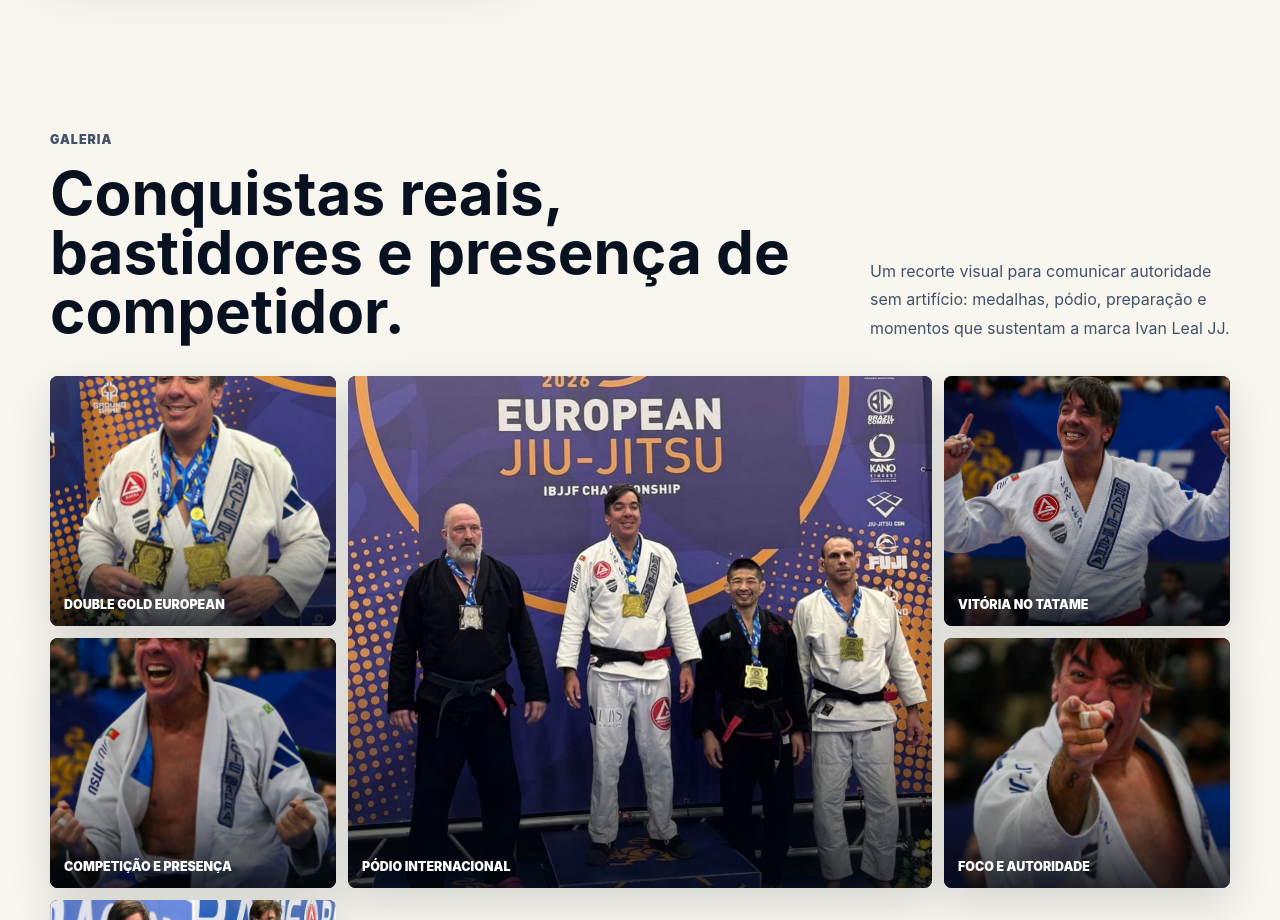
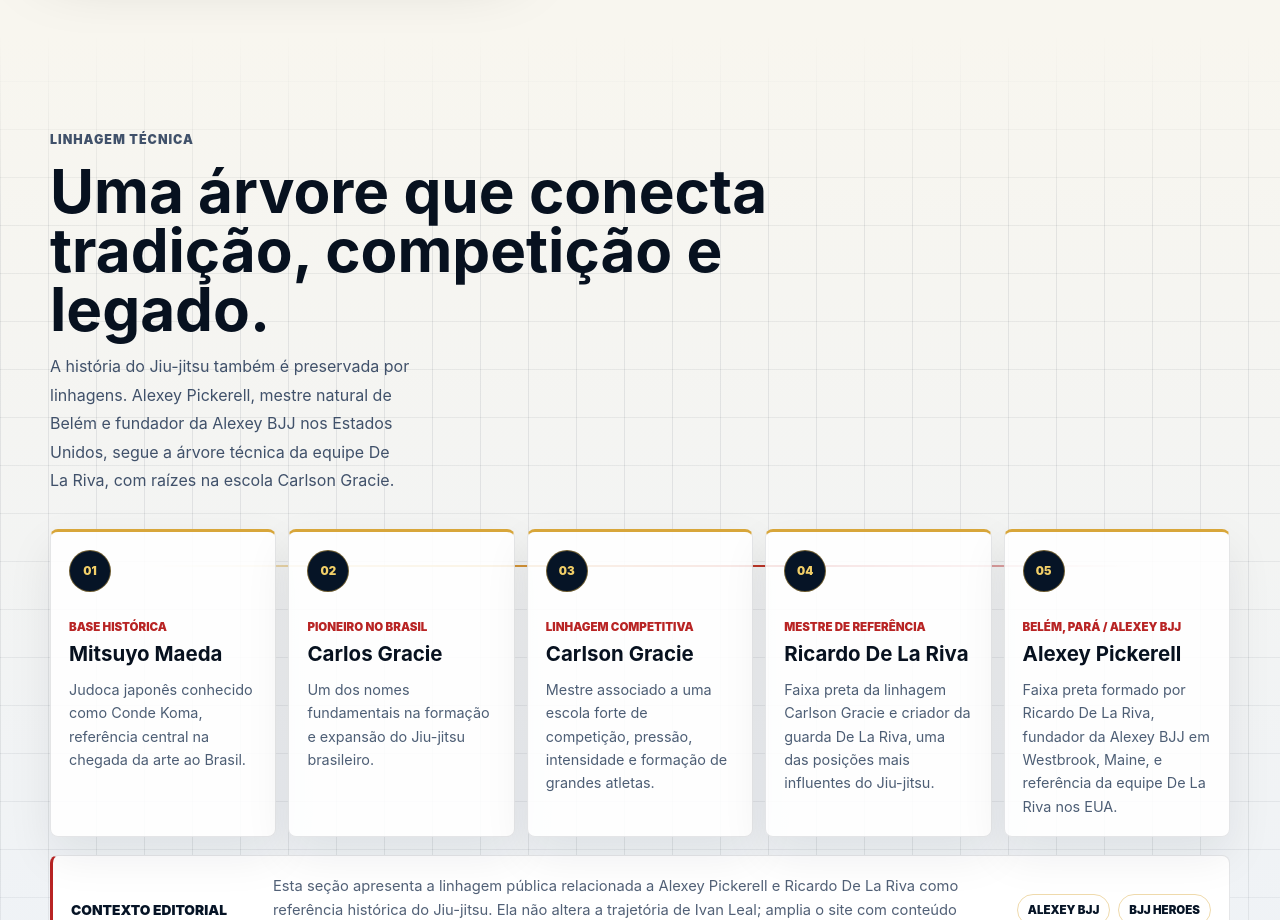
Before and after one commit to linksites/ivanleal, a Next.js app: page /sobre in a window 1280 px wide. Shown: the part 1880-2800 px from the top of the page. Built offline with nearby package versions, Linux system fonts and the light colour scheme.

Commit message:
Add BJJ lineage section

```diff
--- a/app/globals.css
+++ b/app/globals.css
@@ -367,6 +367,7 @@
 }
 
 .about,
+.lineage,
 .gallery,
 .videos,
 .testimonials,
@@ -458,6 +459,146 @@
 .sectionTitle span {
   color: var(--red);
   font-weight: 950;
+}
+
+.lineage {
+  position: relative;
+  overflow: hidden;
+  background: linear-gradient(180deg, #f8f6ef 0%, #eef2f7 100%);
+}
+
+.lineage::before {
+  content: "";
+  position: absolute;
+  inset: 0 calc(50% - 50vw);
+  background:
+    linear-gradient(90deg, rgba(6, 20, 38, .08) 1px, transparent 1px),
+    linear-gradient(180deg, rgba(6, 20, 38, .06) 1px, transparent 1px);
+  background-size: 48px 48px;
+  mask-image: linear-gradient(180deg, transparent, #000 18%, #000 82%, transparent);
+  pointer-events: none;
+}
+
+.lineage .sectionShell {
+  position: relative;
+}
+
+.lineageTrack {
+  position: relative;
+  display: grid;
+  grid-template-columns: repeat(5, minmax(0, 1fr));
+  gap: 12px;
+  margin-top: 34px;
+}
+
+.lineageTrack::before {
+  content: "";
+  position: absolute;
+  top: 36px;
+  right: 8%;
+  left: 8%;
+  height: 2px;
+  background: linear-gradient(90deg, transparent, var(--gold), var(--red), transparent);
+}
+
+.lineageNode {
+  position: relative;
+  min-height: 300px;
+  padding: 18px;
+  border: 1px solid rgba(7, 17, 31, .1);
+  border-top: 3px solid var(--gold);
+  border-radius: var(--radius);
+  background: rgba(255, 255, 255, .88);
+  box-shadow: 0 18px 46px rgba(6, 20, 38, .08);
+}
+
+.lineageIndex {
+  display: grid;
+  place-items: center;
+  position: relative;
+  z-index: 1;
+  width: 42px;
+  height: 42px;
+  margin-bottom: 28px;
+  border: 1px solid rgba(216, 166, 58, .48);
+  border-radius: 50%;
+  background: var(--navy);
+  color: var(--gold-2);
+  font-size: .72rem;
+  font-weight: 950;
+}
+
+.lineageNode p {
+  margin: 0 0 8px;
+  color: var(--red);
+  font-size: .72rem;
+  font-weight: 950;
+  line-height: 1.35;
+  text-transform: uppercase;
+}
+
+.lineageNode h3 {
+  margin: 0 0 12px;
+  color: var(--ink);
+  font-size: 1.28rem;
+  line-height: 1.12;
+}
+
+.lineageNode small {
+  color: #4d5e75;
+  font-size: .9rem;
+  line-height: 1.62;
+}
+
+.lineageNote {
+  display: grid;
+  grid-template-columns: 180px 1fr auto;
+  gap: 22px;
+  align-items: center;
+  margin-top: 18px;
+  padding: 18px;
+  border: 1px solid rgba(7, 17, 31, .1);
+  border-left: 3px solid var(--red);
+  border-radius: var(--radius);
+  background: #fff;
+}
+
+.lineageNote strong {
+  color: var(--navy);
+  font-size: .86rem;
+  font-weight: 950;
+  text-transform: uppercase;
+}
+
+.lineageNote p {
+  margin: 0;
+  color: #526177;
+  font-size: .92rem;
+  line-height: 1.65;
+}
+
+.sourceLinks {
+  display: flex;
+  flex-wrap: wrap;
+  gap: 8px;
+  justify-content: flex-end;
+}
+
+.sourceLinks a {
+  border: 1px solid rgba(216, 166, 58, .42);
+  border-radius: 999px;
+  color: var(--navy);
+  font-size: .72rem;
+  font-weight: 950;
+  padding: 8px 10px;
+  text-transform: uppercase;
+  transition: background .2s ease, color .2s ease, border-color .2s ease;
+}
+
+.sourceLinks a:hover {
+  border-color: var(--gold);
+  background: var(--navy);
+  color: var(--gold-2);
 }
 
 .galleryGrid {
@@ -858,6 +999,11 @@
   .nav { gap: 14px; font-size: .76rem; }
   .hero { grid-template-columns: 1fr .78fr; }
   .stats { grid-template-columns: repeat(2, 1fr); }
+  .lineageTrack { grid-template-columns: repeat(2, 1fr); }
+  .lineageTrack::before { display: none; }
+  .lineageNode { min-height: 0; }
+  .lineageNote { grid-template-columns: 1fr; align-items: flex-start; }
+  .sourceLinks { justify-content: flex-start; }
   .galleryGrid { grid-template-columns: repeat(2, 1fr); }
 }
 
@@ -901,6 +1047,7 @@
     width: 168px;
   }
   .stats,
+  .lineageTrack,
   .videoGrid,
   .testimonialGrid,
   .galleryGrid,
@@ -910,6 +1057,7 @@
   .galleryGrid { grid-auto-rows: 330px; }
   .galleryGrid figure.wide { grid-column: span 1; grid-row: span 1; }
   .about,
+  .lineage,
   .gallery,
   .videos,
   .testimonials,
--- a/app/page.tsx
+++ b/app/page.tsx
@@ -2,6 +2,7 @@
 import { Hero } from '@/components/Hero'
 import { Stats } from '@/components/Stats'
 import { About } from '@/components/About'
+import { Lineage } from '@/components/Lineage'
 import { Gallery } from '@/components/Gallery'
 import { Videos } from '@/components/Videos'
 import { Achievements } from '@/components/Achievements'
@@ -16,6 +17,7 @@
       <Hero />
       <Stats />
       <About />
+      <Lineage />
       <Gallery />
       <Videos />
       <Achievements />
--- a/components/Footer.tsx
+++ b/components/Footer.tsx
@@ -8,6 +8,7 @@
         </div>
         <nav aria-label="Links do rodapé">
           <a href="#sobre">Sobre</a>
+          <a href="#linhagem">Linhagem</a>
           <a href="#galeria">Galeria</a>
           <a href="#videos">Vídeos</a>
           <a href="#contato">Contato</a>
--- a/components/Header.tsx
+++ b/components/Header.tsx
@@ -5,6 +5,7 @@
 const links = [
   { label: 'Home', href: '#home' },
   { label: 'Sobre', href: '#sobre' },
+  { label: 'Linhagem', href: '#linhagem' },
   { label: 'Conquistas', href: '#conquistas' },
   { label: 'Galeria', href: '#galeria' },
   { label: 'Vídeos', href: '#videos' },
--- /dev/null
+++ b/components/Lineage.tsx
@@ -0,0 +1,49 @@
+import { lineageMasters, lineageSources } from '@/data/lineage'
+
+export function Lineage() {
+  return (
+    <section id="linhagem" className="lineage">
+      <div className="sectionShell">
+        <div className="sectionTitle compact">
+          <p className="eyebrow">Linhagem técnica</p>
+          <h2>Uma árvore que conecta tradição, competição e legado.</h2>
+          <p>
+            A história do Jiu-jitsu também é preservada por linhagens. Alexey Pickerell,
+            mestre natural de Belém e fundador da Alexey BJJ nos Estados Unidos, segue a
+            árvore técnica da equipe De La Riva, com raízes na escola Carlson Gracie.
+          </p>
+        </div>
+
+        <div className="lineageTrack" aria-label="Árvore genealógica do Jiu-jitsu de Alexey Pickerell">
+          {lineageMasters.map((master, index) => (
+            <article className="lineageNode" key={master.name}>
+              <span className="lineageIndex">{String(index + 1).padStart(2, '0')}</span>
+              <div>
+                <p>{master.role}</p>
+                <h3>{master.name}</h3>
+                <small>{master.detail}</small>
+              </div>
+            </article>
+          ))}
+        </div>
+
+        <div className="lineageNote">
+          <strong>Contexto editorial</strong>
+          <p>
+            Esta seção apresenta a linhagem pública relacionada a Alexey Pickerell e Ricardo
+            De La Riva como referência histórica do Jiu-jitsu. Ela não altera a trajetória de
+            Ivan Leal; amplia o site com conteúdo educativo para futuras páginas sobre regras,
+            graduações e história da arte suave.
+          </p>
+          <div className="sourceLinks" aria-label="Fontes consultadas">
+            {lineageSources.map((source) => (
+              <a key={source.href} href={source.href} target="_blank" rel="noreferrer">
+                {source.label}
+              </a>
+            ))}
+          </div>
+        </div>
+      </div>
+    </section>
+  )
+}
--- /dev/null
+++ b/data/lineage.ts
@@ -0,0 +1,38 @@
+export const lineageMasters = [
+  {
+    name: 'Mitsuyo Maeda',
+    role: 'Base histórica',
+    detail: 'Judoca japonês conhecido como Conde Koma, referência central na chegada da arte ao Brasil.'
+  },
+  {
+    name: 'Carlos Gracie',
+    role: 'Pioneiro no Brasil',
+    detail: 'Um dos nomes fundamentais na formação e expansão do Jiu-jitsu brasileiro.'
+  },
+  {
+    name: 'Carlson Gracie',
+    role: 'Linhagem competitiva',
+    detail: 'Mestre associado a uma escola forte de competição, pressão, intensidade e formação de grandes atletas.'
+  },
+  {
+    name: 'Ricardo De La Riva',
+    role: 'Mestre de referência',
+    detail: 'Faixa preta da linhagem Carlson Gracie e criador da guarda De La Riva, uma das posições mais influentes do Jiu-jitsu.'
+  },
+  {
+    name: 'Alexey Pickerell',
+    role: 'Belém, Pará / Alexey BJJ',
+    detail: 'Faixa preta formado por Ricardo De La Riva, fundador da Alexey BJJ em Westbrook, Maine, e referência da equipe De La Riva nos EUA.'
+  }
+]
+
+export const lineageSources = [
+  {
+    label: 'Alexey BJJ',
+    href: 'https://www.alexeybjj.com/'
+  },
+  {
+    label: 'BJJ Heroes',
+    href: 'https://www.bjjheroes.com/bjj-fighters/ricardo-de-la-riva-wiki-bio'
+  }
+]
```
